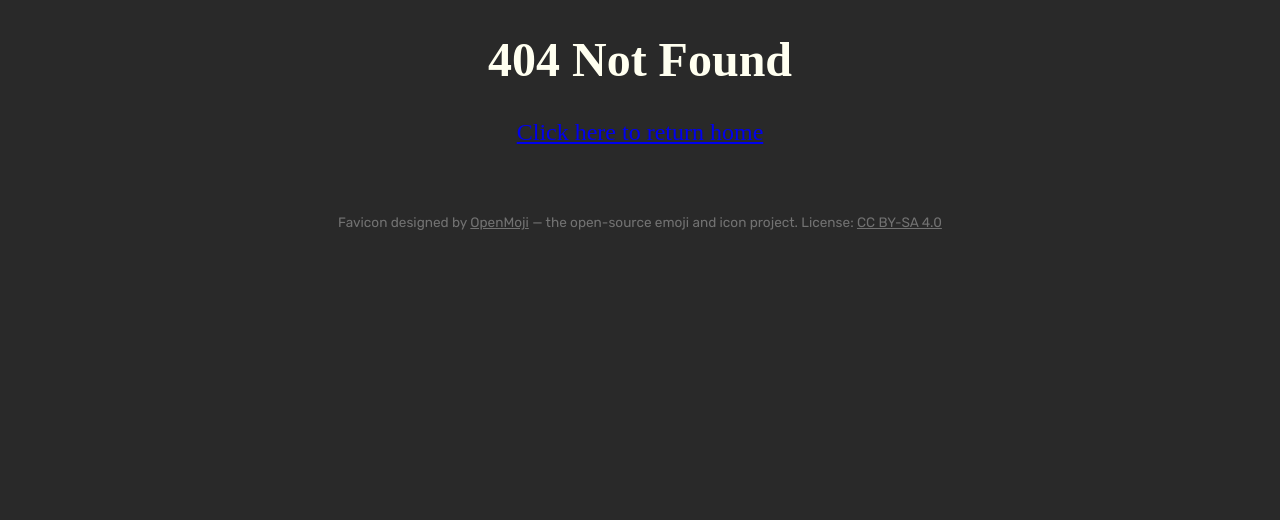
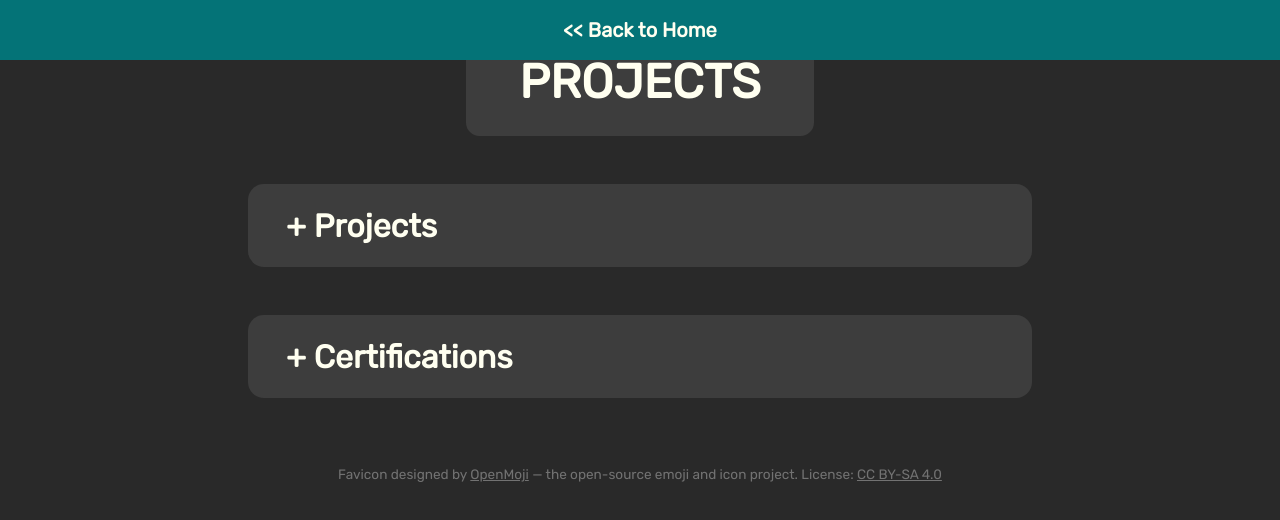
Before and after one commit to rstacks/my-website, a React (Vite) app: page /projects in a window 1280 px wide. Before the commit this address had no page. Shown: the top 520 px of the page. Built offline with nearby package versions, Linux system fonts and the light colour scheme.

Commit message:
Changed name of Portfolio page to Projects

```diff
--- a/src/App.jsx
+++ b/src/App.jsx
@@ -2,7 +2,7 @@ import "./styles.css"
 import { BrowserRouter, Routes, Route } from "react-router-dom"
 import { Home } from "./pages/Home"
 import { About } from "./pages/About"
-import { Portfolio } from "./pages/Portfolio"
+import { Projects } from "./pages/Projects"
 import { More } from "./pages/More"
 import { NotFound } from "./pages/NotFound"
 
@@ -13,7 +13,7 @@ function App() {
         <Route index element={<Home />} />
         <Route path="/home" element={<Home />} />
         <Route path="/about" element={<About />} />
-        <Route path="/portfolio" element={<Portfolio />} />
+        <Route path="/projects" element={<Projects />} />
         <Route path="/more" element={<More />} />
         <Route path="*" element={<NotFound />} />
       </Routes>
--- a/src/pages/Portfolio.jsx
+++ b/src/pages/Projects.jsx
@@ -7,11 +7,11 @@ import { CertEntry } from "../components/CertEntry"
 import { Footer } from "../components/Footer"
 import faviconUrl from "../favicons/quals-icon.ico"
 
-export function Portfolio() {
+export function Projects() {
   return (
     <HelmetProvider>
       <Helmet>
-        <title>Portfolio | Robert Stacks</title>
+        <title>Projects | Robert Stacks</title>
         <link rel="icon" href={faviconUrl} />
       </Helmet>
       <nav id="back-home-nav">
```
